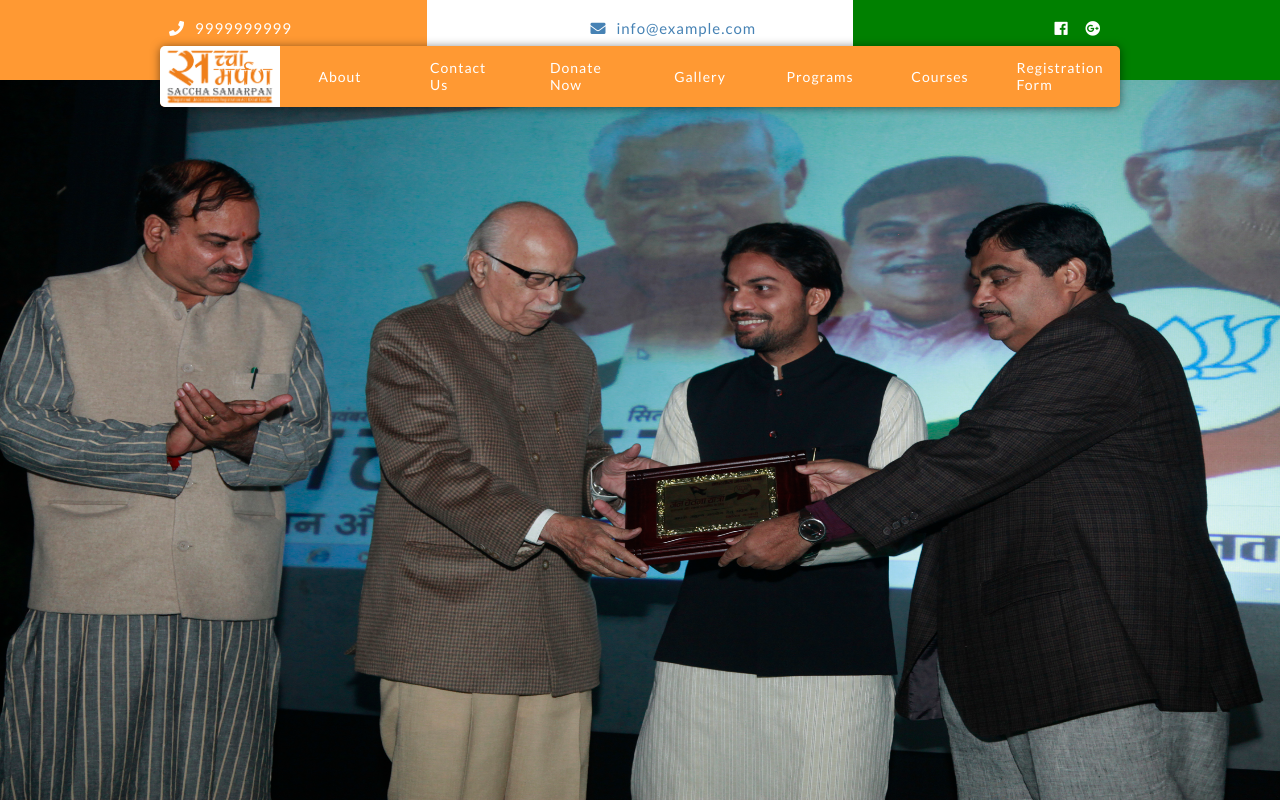
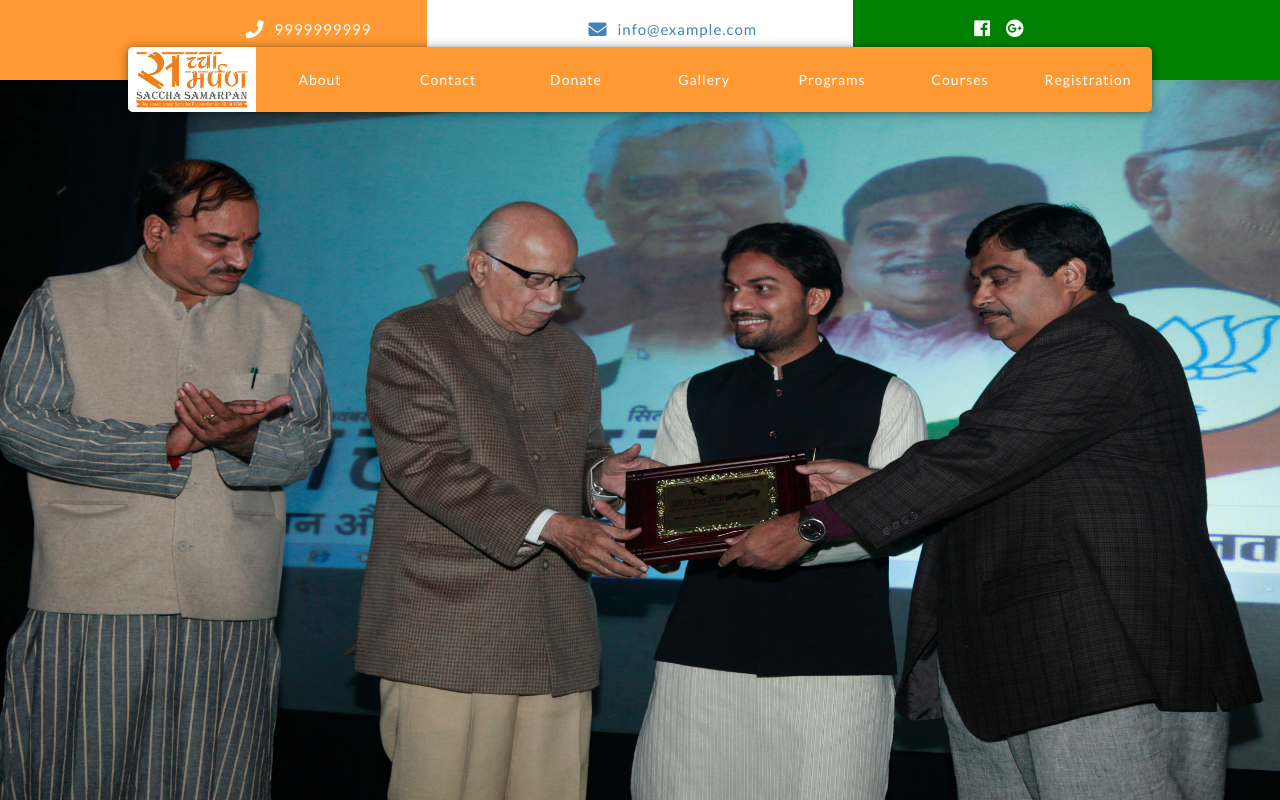
Before and after one commit to riverrz/sacha-samarpan-ngo, a React app in the folder client/: page / in a window 1280 px wide. Shown: the top 800 px of the page. Built offline with nearby package versions, Linux system fonts and the light colour scheme.

Commit message:
Proper size for fontawesome icons

```diff
--- a/client/src/components/Footer/Footer.css
+++ b/client/src/components/Footer/Footer.css
@@ -51,15 +51,15 @@
 .footer__contactInfo>i {
     color: currentColor;
 }
-i {
-    font-size: 1.5rem;
-}
+
 .iconSpan {
   display: inline-block;
   height: 100%;
   background-color: #222126;
   text-align: center;
-  padding: 8px 0 0 7px;
+  padding: 8px 0 0 0;
+  width: 4rem;
+  box-sizing: border-box;
   margin-right: 12px;
 }
 .footer__contactInfo__email {
@@ -145,4 +145,5 @@ hr {
 li a i {
   font-size: 1.3rem;
   color: #bbbbbb;
+  margin-right: 0.4rem;
 }
--- a/client/src/components/Navigation/Navigation.css
+++ b/client/src/components/Navigation/Navigation.css
@@ -1,18 +1,16 @@
-
-
 
 .nav {
   position: absolute;
   left: 50%;
   top: 1rem;
-  width: 75%;
+  width: 80%;
   transform: translateX(-50%);
   font-family: "Lato", sans-serif;
   letter-spacing: 1px;
 }
 .nav__contact {
   display: flex;
-  justify-content: space-between;
+  justify-content: space-around;
   align-items: center;
   font-size: 1.5rem;
   padding: 0.9rem;
@@ -90,7 +88,7 @@ a:visited {
 .logoBox {
   background-color: #fff;
 }
-i {
+.nav__contact i {
   margin-right: 1rem;
-  font-size: 2rem;
+  font-size: 1.8rem !important;
 }
--- a/client/src/components/Navigation/Navigation.js
+++ b/client/src/components/Navigation/Navigation.js
@@ -37,10 +37,10 @@ const navigation = props => {
           <a href="/">About</a>
         </div>
         <div className={classes.navigation__item}>
-          <a href="/">Contact Us</a>
+          <a href="/">Contact</a>
         </div>
         <div className={classes.navigation__item}>
-          <a href="/">Donate Now</a>
+          <a href="/">Donate</a>
         </div>
         <div className={classes.navigation__item}>
           <a href="/">Gallery</a>
@@ -52,7 +52,7 @@ const navigation = props => {
           <a href="/">Courses</a>
         </div>
         <div className={classes.navigation__item}>
-          <a href="/">Registration Form</a>
+          <a href="/">Registration</a>
         </div>
       </nav>
     </div>;
```
